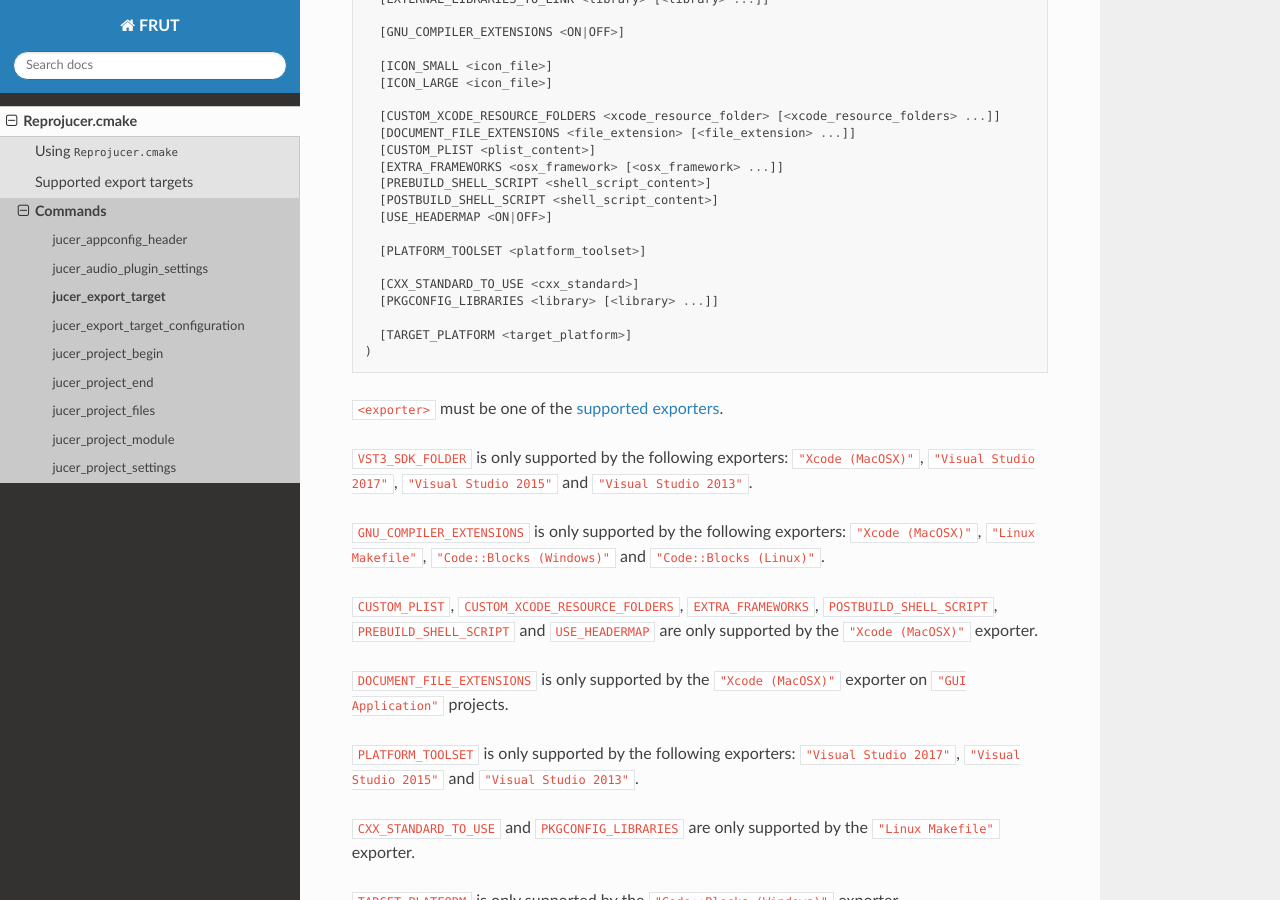
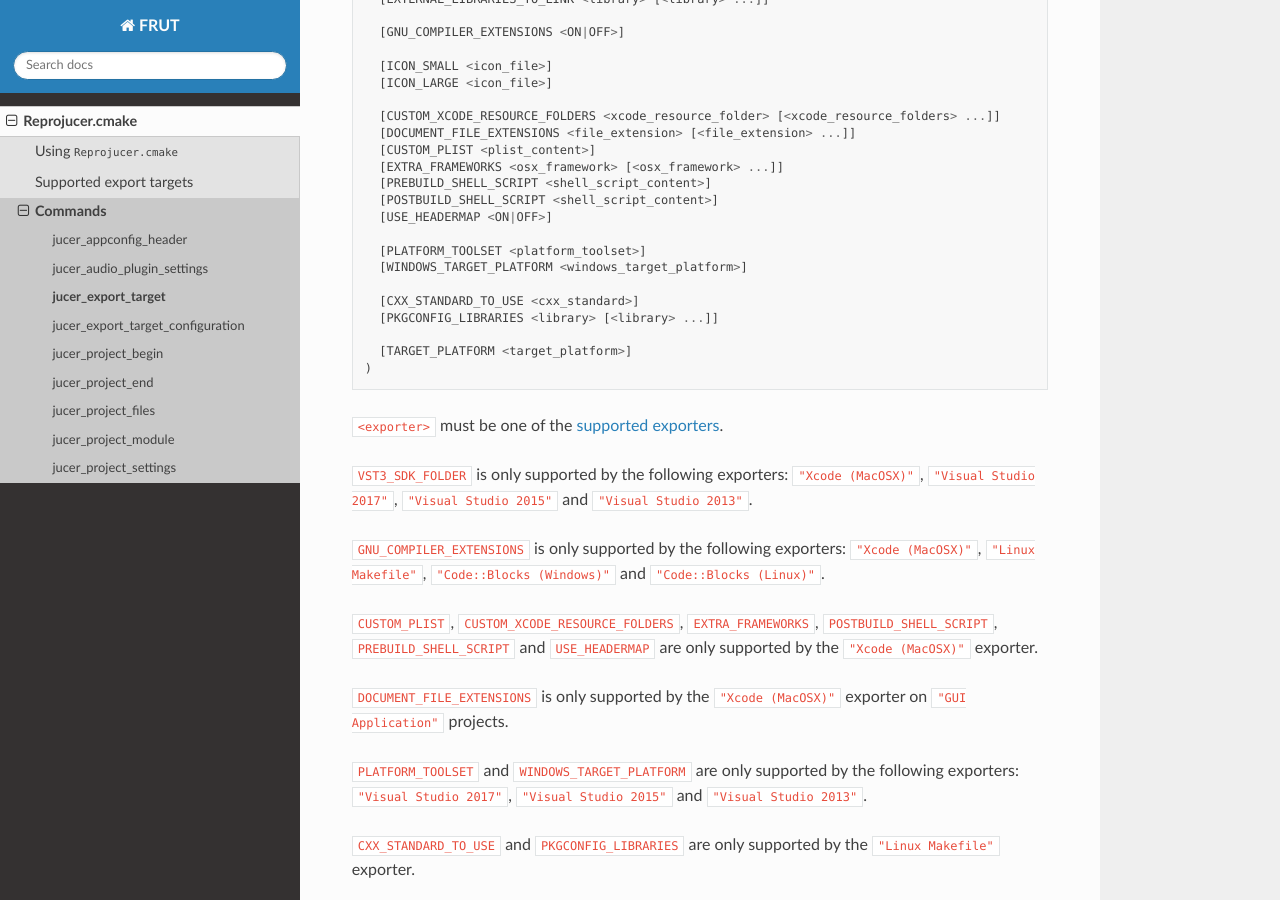
Before and after one commit to McMartin/FRUT, a Sphinx documentation site: the page built from docs/Reprojucer.cmake/command/jucer_export_target.rst, in a window 1280 px wide and 900 px high, scrolled down 415 px. Built offline with Sphinx 7.4.7 and the Read the Docs theme 2.0.0, drawn with Linux system fonts in a browser that asks for light colours.

Commit message:
Support the "Windows Target Platform" exporter setting

```diff
--- a/docs/Reprojucer.cmake/command/jucer_export_target.rst
+++ b/docs/Reprojucer.cmake/command/jucer_export_target.rst
@@ -32,6 +32,7 @@ Define the settings specific to an export target.
     [USE_HEADERMAP <ON|OFF>]
 
     [PLATFORM_TOOLSET <platform_toolset>]
+    [WINDOWS_TARGET_PLATFORM <windows_target_platform>]
 
     [CXX_STANDARD_TO_USE <cxx_standard>]
     [PKGCONFIG_LIBRARIES <library> [<library> ...]]
@@ -55,8 +56,9 @@ supported by the ``"Xcode (MacOSX)"`` exporter.
 ``DOCUMENT_FILE_EXTENSIONS`` is only supported by the ``"Xcode (MacOSX)"`` exporter on
 ``"GUI Application"`` projects.
 
-``PLATFORM_TOOLSET`` is only supported by the following exporters:
-``"Visual Studio 2017"``, ``"Visual Studio 2015"`` and ``"Visual Studio 2013"``.
+``PLATFORM_TOOLSET`` and ``WINDOWS_TARGET_PLATFORM`` are only supported by the following
+exporters: ``"Visual Studio 2017"``, ``"Visual Studio 2015"`` and
+``"Visual Studio 2013"``.
 
 ``CXX_STANDARD_TO_USE`` and ``PKGCONFIG_LIBRARIES`` are only supported by the
 ``"Linux Makefile"`` exporter.
```
Also changed, not shown: 2 other files.
